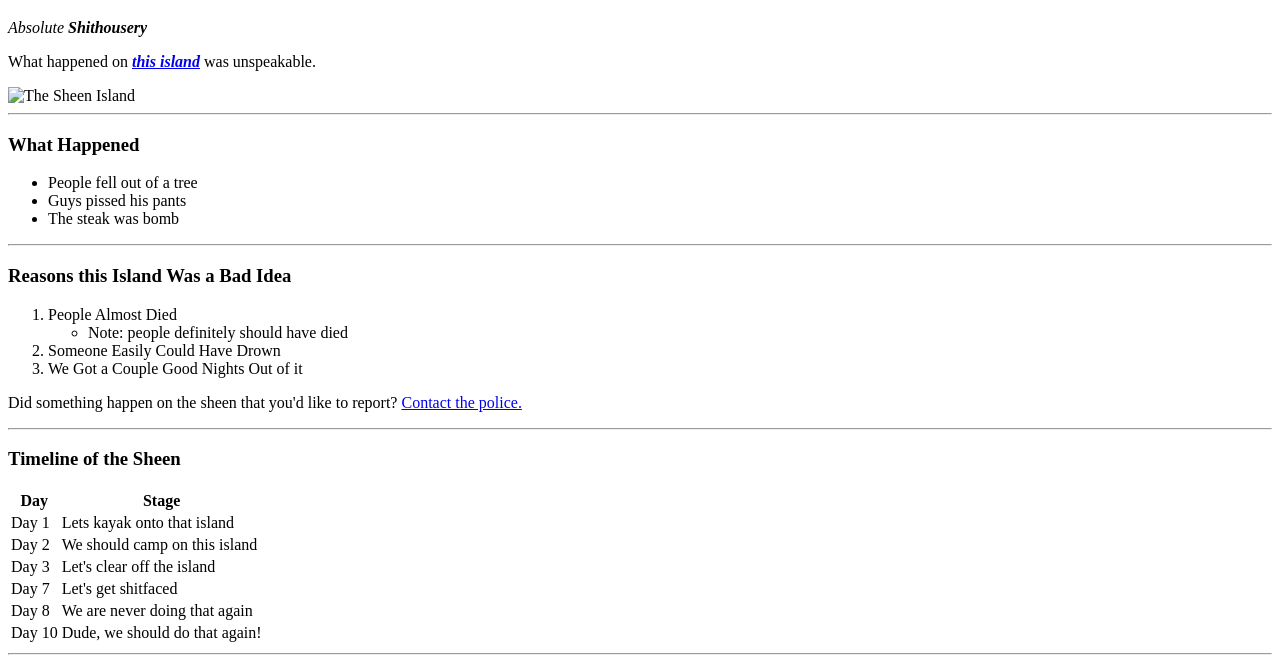
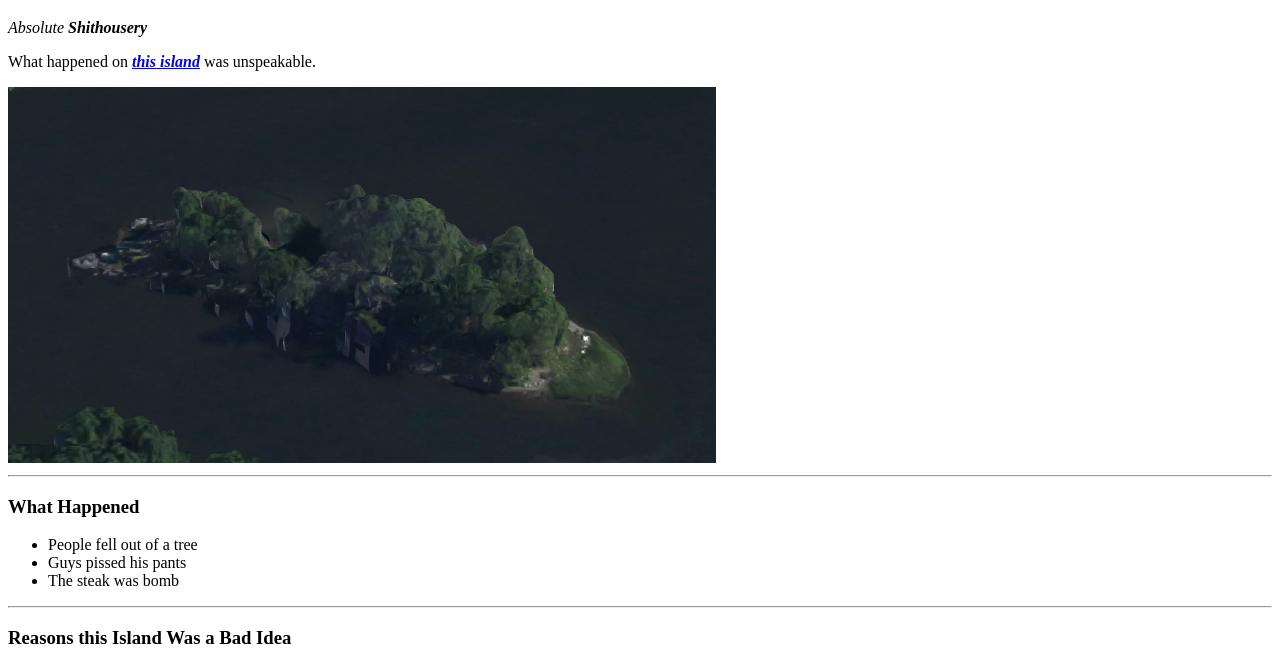
Before and after one commit to collinsiverts/project-sheen, a plain HTML site: page index.html in a window 1280 px wide. Shown: the part 78-743 px from the top of the page. Drawn offline with Linux system fonts and the light colour scheme.

Commit message:
Update index.html

```diff
--- a/index.html
+++ b/index.html
@@ -13,7 +13,7 @@
   <p>What happened on <strong><em><a href="https://www.google.com/maps/place/Gosport+Rd,+Portsmouth,+NH+03801/@43.0499244,-70.7542355,155a,35y,12.29h,53.33t/data=!3m1!1e3!4m5!3m4!1s0x89e2c0851f30dbff:0xbdf9edcbe564ddf6!8m2!3d43.0477362!4d-70.7554243"
           target="none">this
           island</a></em></strong> was unspeakable.</p>
-  <img src="images/sheen.png" alt="The Sheen Island">
+  <img src="sheen.png" alt="The Sheen Island">
   <hr>
   <h3>What Happened</h3>
   <ul>
```
